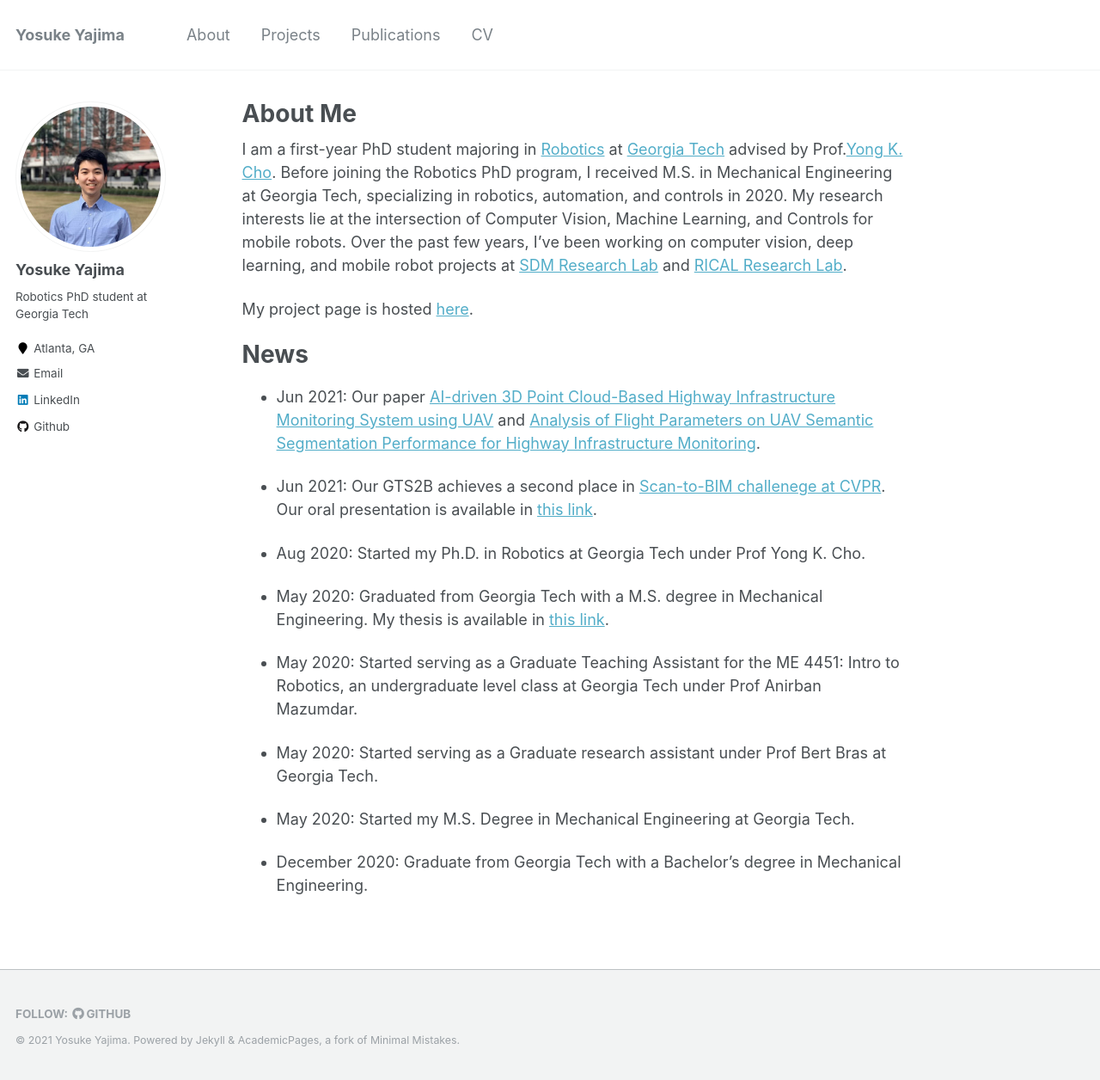
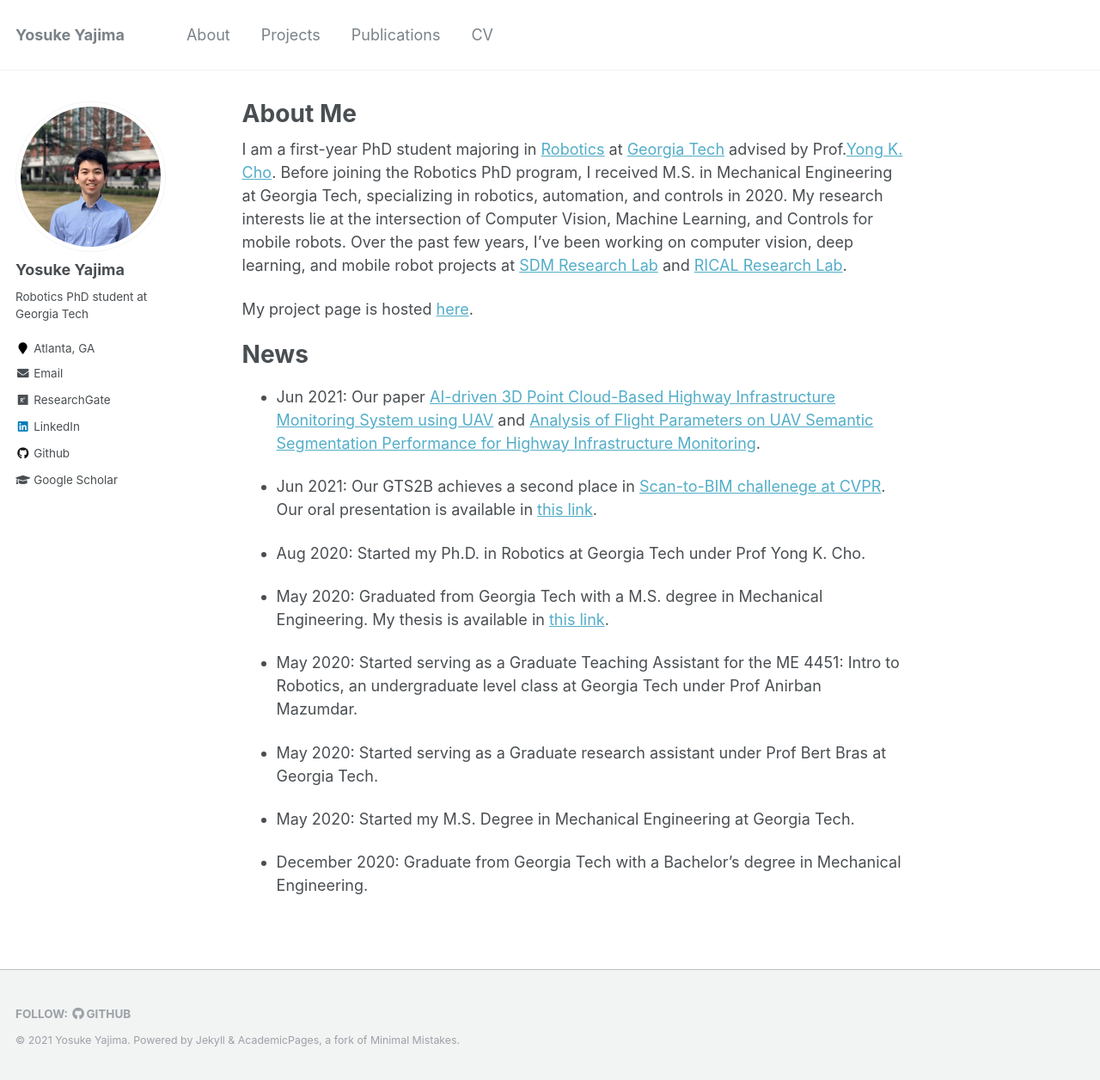
Before and after one commit to yyajima21/yyajima21.github.io, a Jekyll site: the page built from _pages/about.md, in a window 1280 px wide and 1256 px high. Shown: the whole window at 86% size. Built offline with Jekyll 4.4.1, drawn with Linux system fonts in a browser that asks for light colours; part of the change alters nothing that is shown.

Commit message:
updated my social media.

```diff
--- a/_config.yml
+++ b/_config.yml
@@ -86,9 +86,9 @@ author:
   location         : "Atlanta, GA"
   employer         :
   pubmed           : #"https://www.ncbi.nlm.nih.gov/pubmed/?term=john+snow"
-  googlescholar    : #"http://yourfullgooglescholarurl.com"
+  googlescholar    : "https://scholar.google.com/citations?user=RqCFZRMAAAAJ&hl=en"
   email            : "yyajima@gatech.edu"
-  researchgate     : # example: "https://www.researchgate.net/profile/yourprofile"
+  researchgate     : "https://www.researchgate.net/profile/Yosuke-Yajima"
   uri              :
   bitbucket        :
   codepen          :
```
